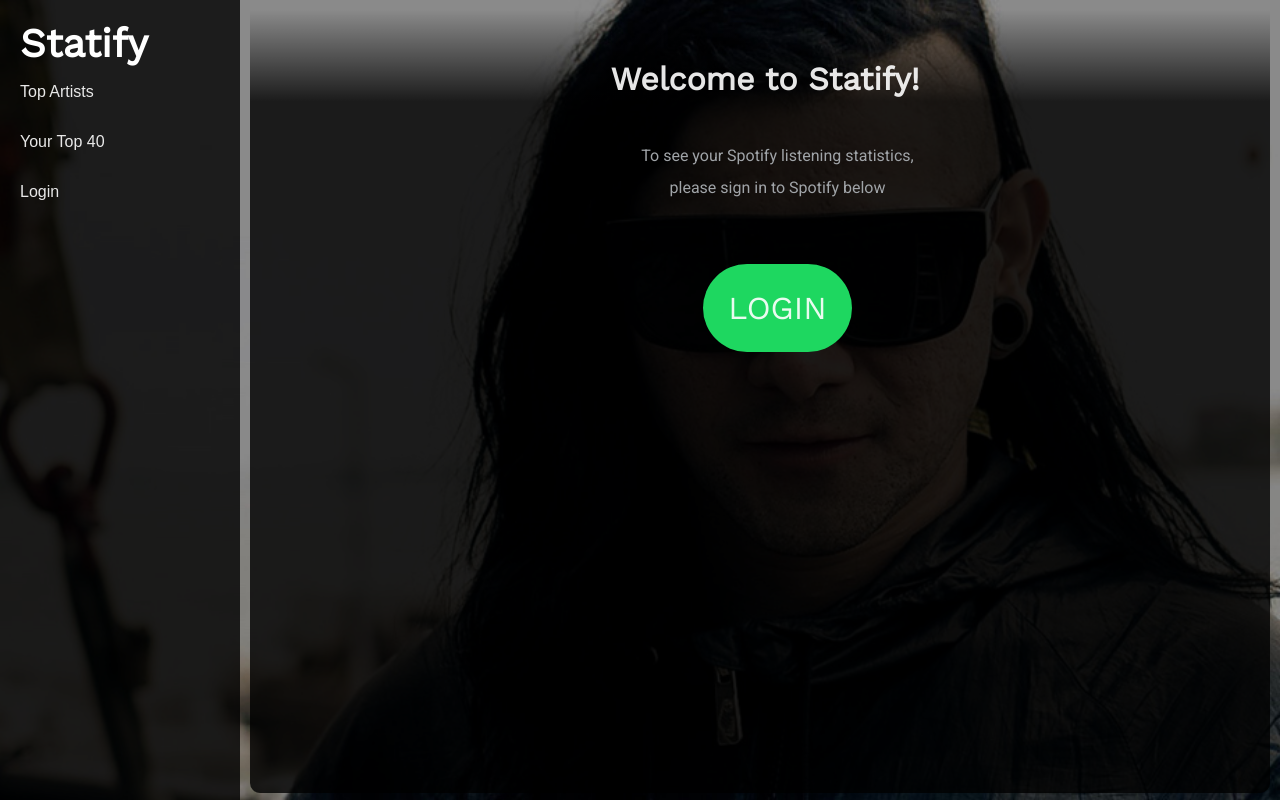
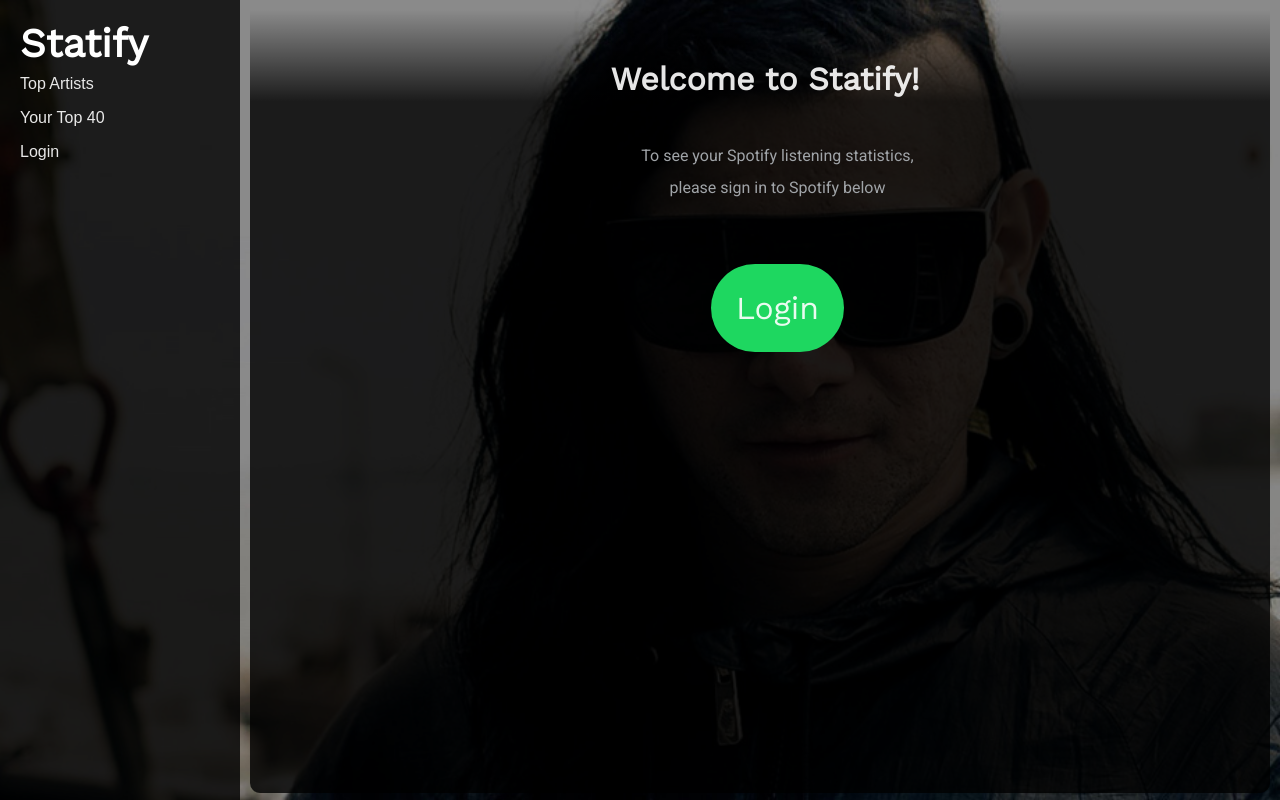
Before and after one commit to nicktu12/spotify-app, a React (Create React App) app: page /login in a window 1280 px wide. Built offline with nearby package versions, Linux system fonts and the light colour scheme; no server answers.

Commit message:
Tweaks on login comp

```diff
--- a/src/App/App.css
+++ b/src/App/App.css
@@ -21,7 +21,7 @@
   display: block;
   text-align: left;
   text-decoration: none;
-  line-height: 50px;
+  line-height: 34px;
   color: rgba(255, 255, 255, 0.9); }
 
 header a:visited {
--- a/src/App/App.scss
+++ b/src/App/App.scss
@@ -26,7 +26,7 @@
   display: block;
   text-align: left;
 	text-decoration: none;
-	line-height: 50px;
+	line-height: 34px;
 	color: $white;
 }
 
--- a/src/Home/Home.js
+++ b/src/Home/Home.js
@@ -27,7 +27,7 @@
 		}
 	}
 
-				showLoading = () => ( !this.props.topArtists && <img src={require('../Assets/bars.svg')}  /> )
+	showLoading = () => ( !this.props.topArtists && <img src={require('../Assets/bars.svg')}  /> )
 
 	render(){
 		return(
--- a/src/Login/Login.js
+++ b/src/Login/Login.js
@@ -11,7 +11,7 @@
 					<p>To see your Spotify listening statistics,<br/> please sign in to Spotify below</p>
 					<p>
 		  			<a href='https://accounts.spotify.com/authorize/?client_id=6f67e11fa50a413f9bf17697789322aa&response_type=code&redirect_uri=http%3A%2F%2Flocalhost%3A3000%2F&scope=user-read-private%20user-read-email%20user-top-read&state=34fFs29kd09'>
-							<button>LOGIN</button>
+							<button>Login</button>
 				 		</a>
 					</p>
 			 	</div>
```
